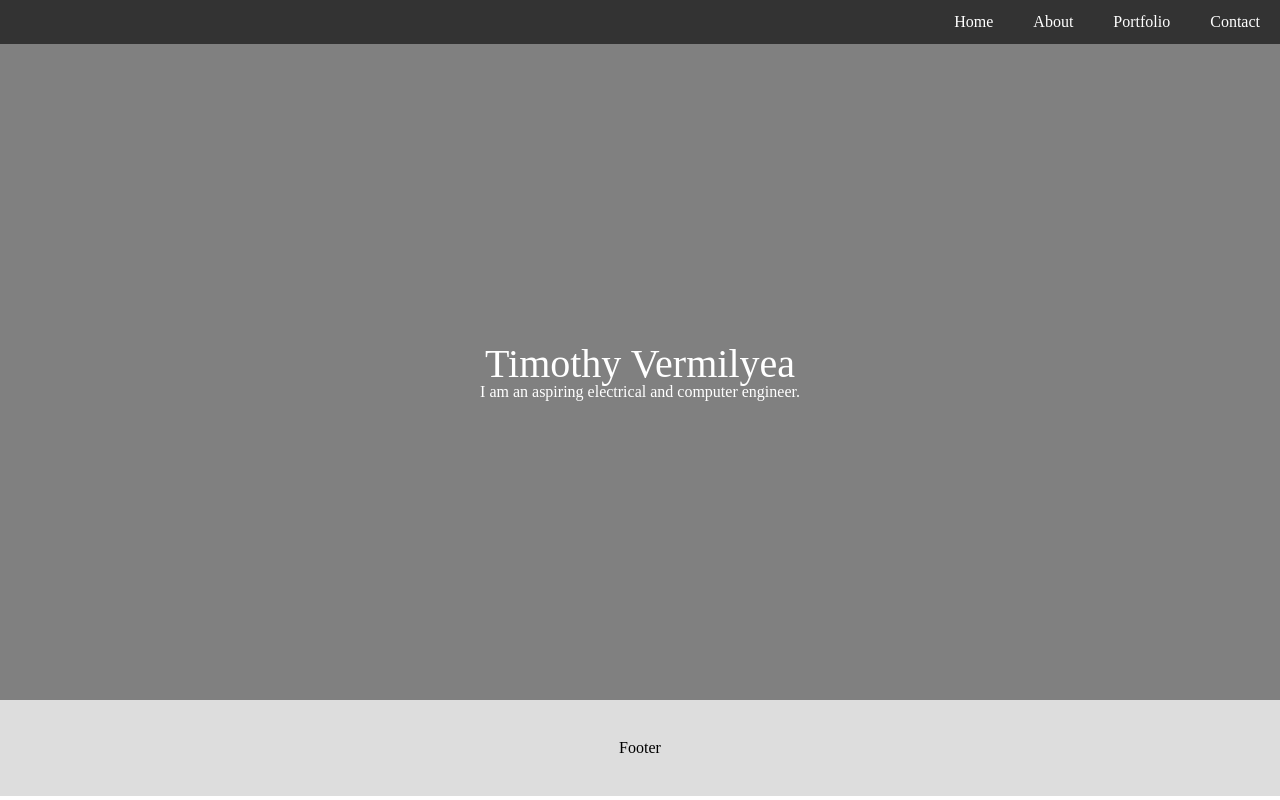
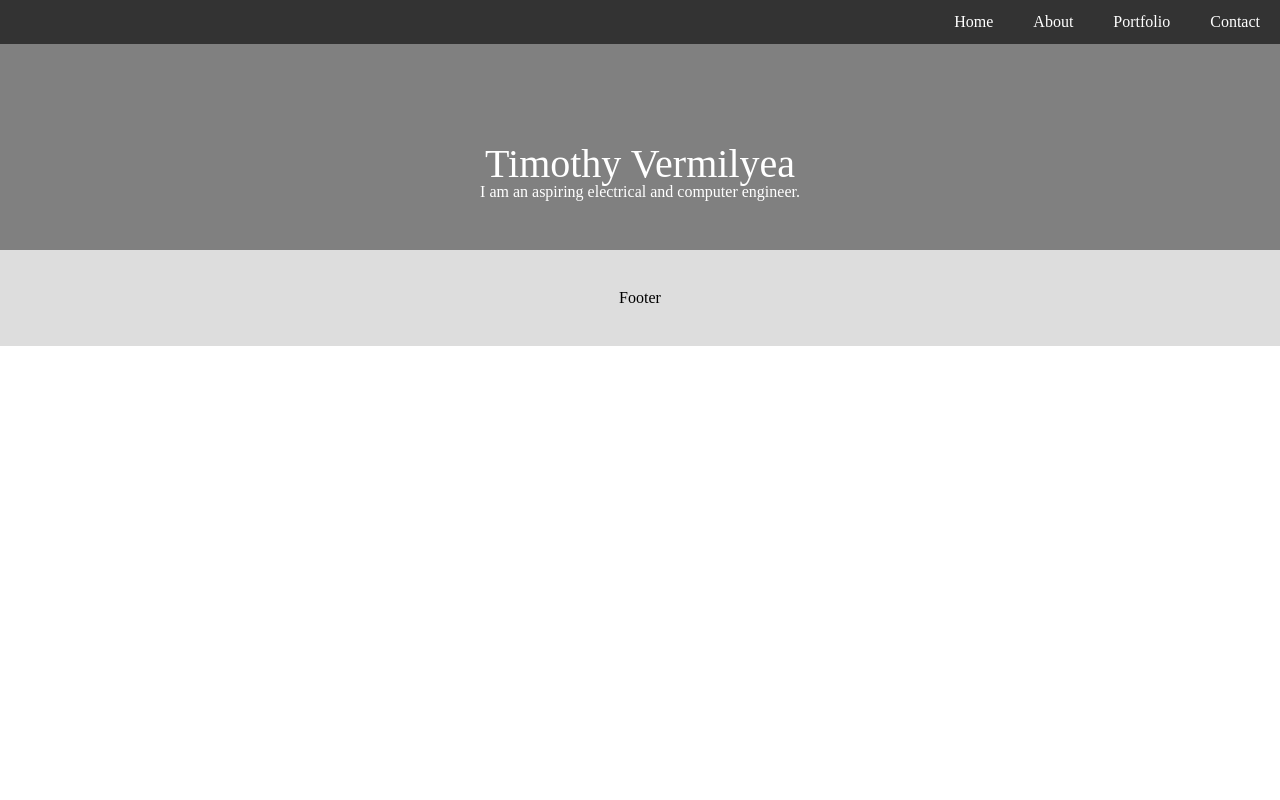
Before and after one commit to tmvermilyea/tmvermilyea.github.io, a plain HTML site: page index.html in a window 1280 px wide. Drawn offline with Linux system fonts and the light colour scheme.

Commit message:
Update main.css

```diff
--- a/assets/stylesheets/main.css
+++ b/assets/stylesheets/main.css
@@ -53,7 +53,8 @@ table {
 */
 
 .header {
-  padding: 300px;
+  padding-top: 100px;
+  padding-bottom: 50px;
   text-align:center;
   background: gray;
   color: white;
```
